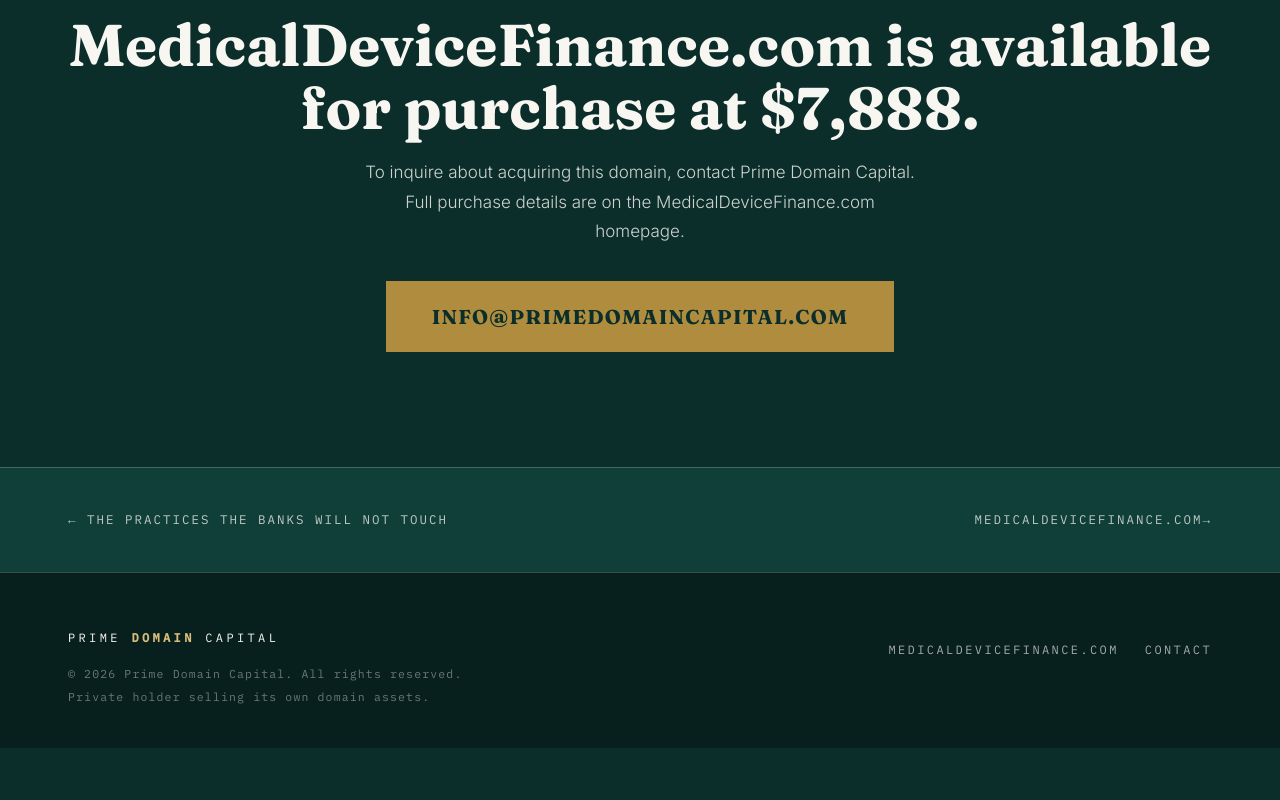
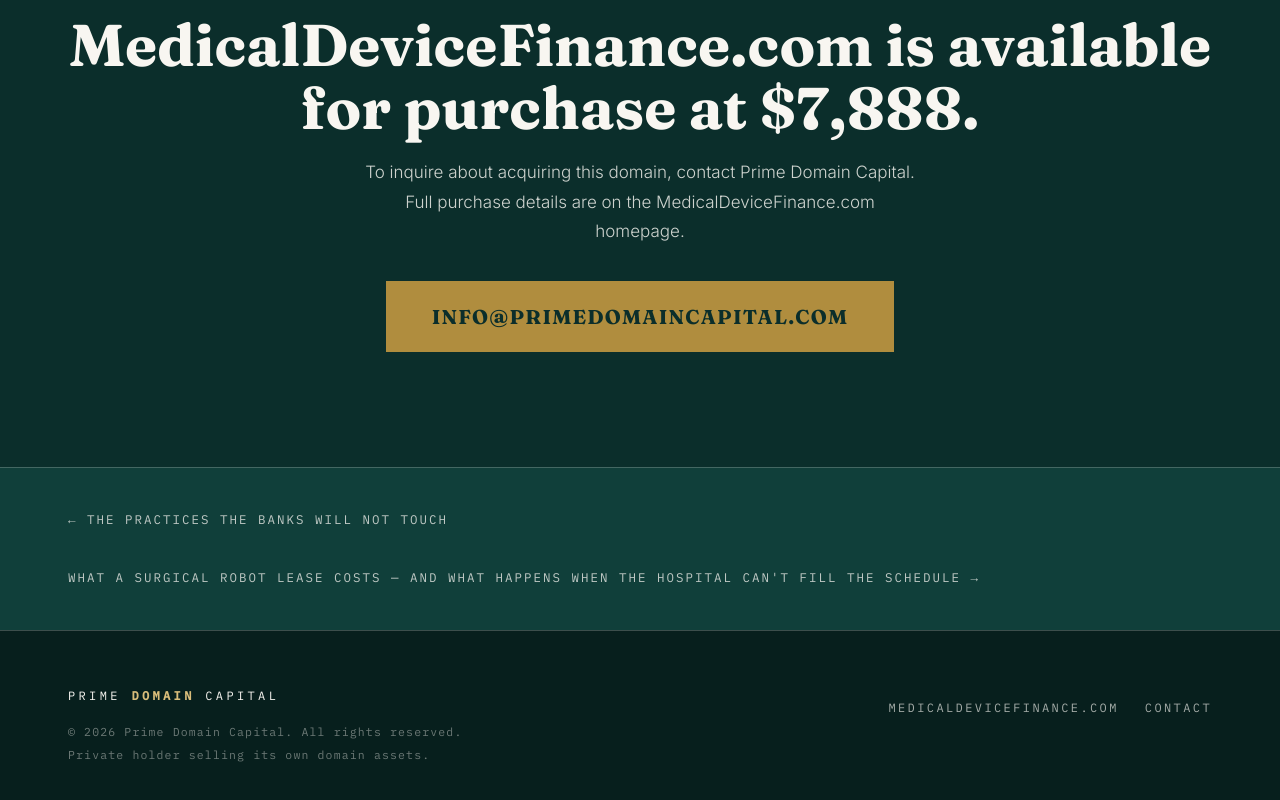
Before and after one commit to primedomaincapital/medicaldevicefinance, a plain HTML site: page insights/article4.html in a window 1280 px wide. Shown: the part 6550-7350 px from the top of the page. Before the commit the page ends 7298 px from the top, so only its background shows below. Drawn offline with Linux system fonts and the light colour scheme.

Commit message:
Update article4 nav to link to article5

```diff
--- a/insights/article4.html
+++ b/insights/article4.html
@@ -120,7 +120,7 @@
 <div class="wrap">
 <div class="article-nav-inner">
 <span><a href="article3.html">&larr; The Practices the Banks Will Not Touch</a></span>
-<span><a href="../index.html"><span class="dom">Medical<wbr>Device<wbr>Finance<wbr>.com</span> &rarr;</a></span>
+<span><a href="article5.html">What a Surgical Robot Lease Costs — and What Happens When the Hospital Can't Fill the Schedule &rarr;</a></span>
 </div>
 </div>
 </nav>
```
